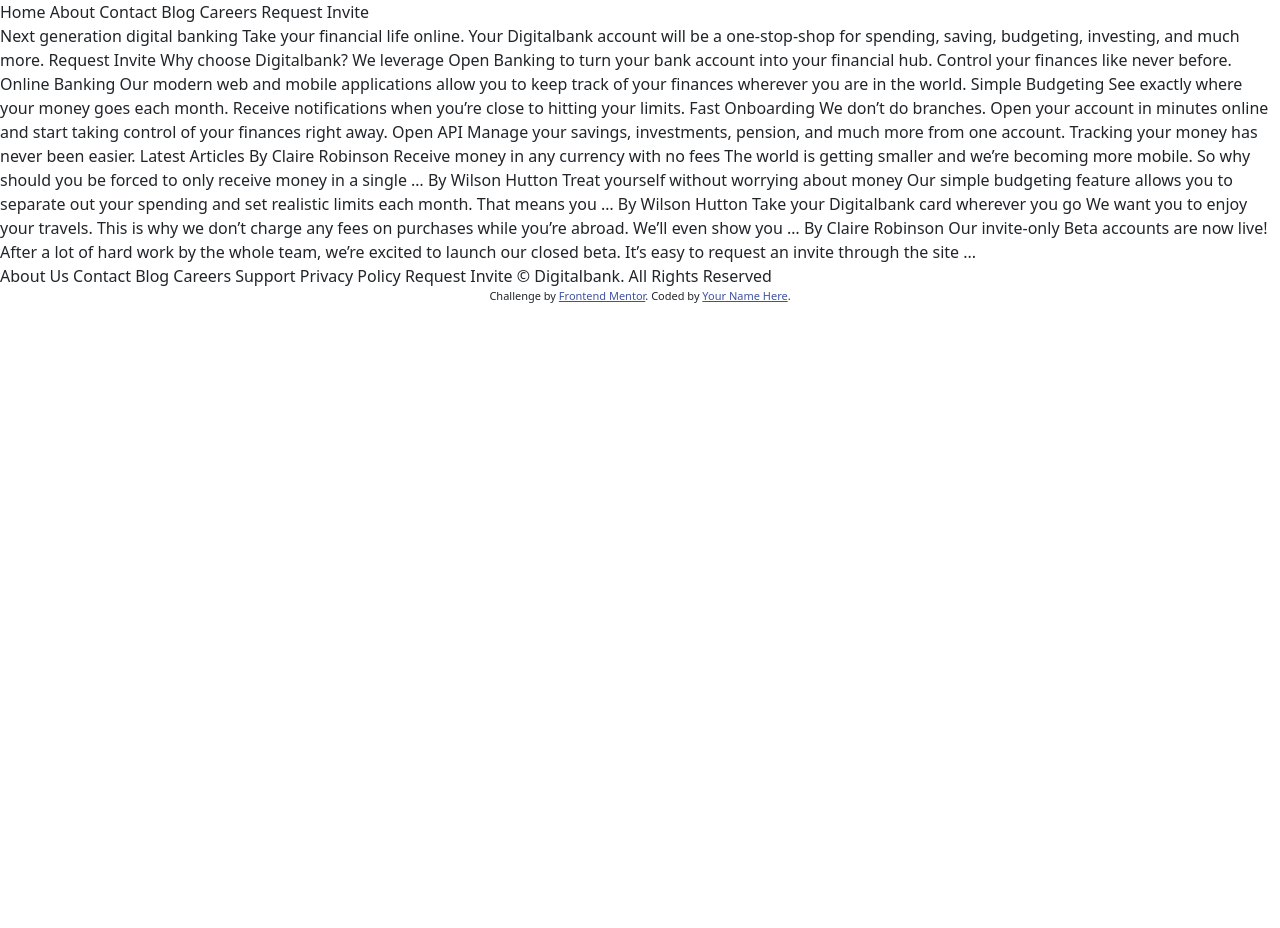
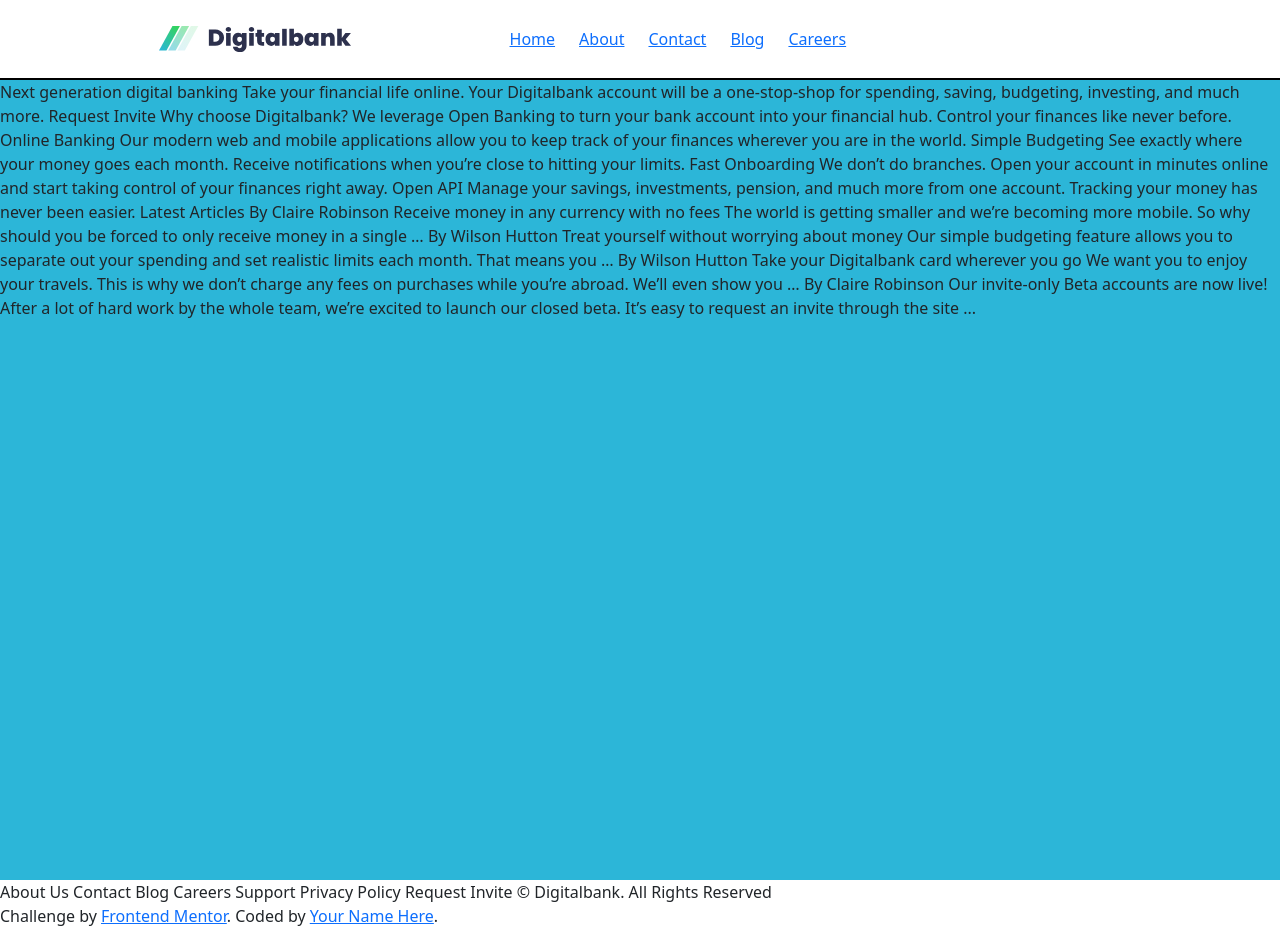
Before and after one commit to magali-la/digitalbank-landing-page, a website: page index.html in a window 1280 px wide. Before the commit the page ends 800 px from the top, so only its background shows below. Drawn offline with nearby package versions, Linux system fonts and the light colour scheme.

Commit message:
Import Tailwind CLI with package files, remove style.css, create styleguide in input.css, added navbar structure with styling

```diff
--- a/index.html
+++ b/index.html
@@ -2,22 +2,30 @@
 <html lang="en">
 <head>
   <meta charset="UTF-8">
-  <meta name="viewport" content="width=device-width, initial-scale=1.0"> <!-- displays site properly based on user's device -->
+  <meta name="viewport" content="width=device-width, initial-scale=1.0">
   <link rel="icon" type="image/png" sizes="32x32" href="./images/favicon-32x32.png">
-  <link rel="stylesheet" href="./style.css">
+  <!-- <link rel="stylesheet" href="./style.css"> -->
+  <link rel="stylesheet" href="./src/output.css">
   <title>Frontend Mentor | Digitalbank landing page</title>
   <link href="https://cdn.jsdelivr.net/npm/bootstrap@5.3.8/dist/css/bootstrap.min.css" rel="stylesheet" integrity="sha384-sRIl4kxILFvY47J16cr9ZwB07vP4J8+LH7qKQnuqkuIAvNWLzeN8tE5YBujZqJLB" crossorigin="anonymous">
-  <script src="https://cdn.jsdelivr.net/npm/@tailwindcss/browser@4"></script>
 </head>
 <body>
   <header>
-    <nav>
-      Home
-      About
-      Contact
-      Blog
-      Careers
-      Request Invite
+    <nav class="bg-white flex flex-row justify-evenly align-center h-[10vh] border-b-2 border-black">
+      <!-- nav logo  -->
+      <img class="w-48" src="./images/logo-dark.svg" alt="digital bank logo">
+      <!-- nav links -->
+      <div class="align-self-center">
+          <ul class="flex flex-row gap-6 items-center p-0 m-0">
+              <li><a href="#">Home</a></li>
+              <li><a href="#">About</a></li>
+              <li><a href="#">Contact</a></li>
+              <li><a href="#">Blog</a></li>
+              <li><a href="#">Careers</a></li>
+          </ul>
+      </div>
+      <!-- nav button -->
+      <button class="font-bold text-white">Request Invite</button>
     </nav>
   </header>
   <main>
--- /dev/null
+++ b/package.json
@@ -0,0 +1,6 @@
+{
+  "dependencies": {
+    "@tailwindcss/cli": "^4.1.16",
+    "tailwindcss": "^4.1.16"
+  }
+}
--- /dev/null
+++ b/src/input.css
@@ -0,0 +1,34 @@
+@import "tailwindcss";
+@import url('https://fonts.googleapis.com/css2?family=Public+Sans:ital,wght@0,100..900;1,100..900&display=swap');
+
+@theme {
+    /* colors */
+    --color-blue950: hsl(233, 26%, 24%);
+    --color-green500: hsl(136, 64%, 51%);
+    --color-cyan400: hsl(192, 69%, 51%);
+
+    /* neutrals */
+    --color-gray600: hsl(233, 8%, 62%);
+    --color-gray100: hsl(220, 16%, 96%);
+    --color-gray50: hsl(0, 0%, 98%);
+    --color-whyte: hsl(0, 100%, 100%);
+
+    /* fonts */
+    --font-public: 'Public Sans', sans-serif;
+}
+
+html, body {
+    margin: 0;
+    height: 100%;
+    width: 100%;
+}
+
+main {
+    width: 100%;
+    height: 100%;
+    @apply bg-cyan400;
+}
+
+nav li{
+    @apply p-0 m-0;
+}
--- a/style.css
+++ /dev/null
@@ -1,10 +0,0 @@
-@import url('https://fonts.googleapis.com/css2?family=Public+Sans:ital,wght@0,100..900;1,100..900&display=swap');
-
-
-.attribution {
-    font-size: 11px;
-    text-align: center;
-}
-.attribution a {
-    color: hsl(228, 45%, 44%);
-}
```
Also changed, not shown: src/output.css (added), 1 other file.
